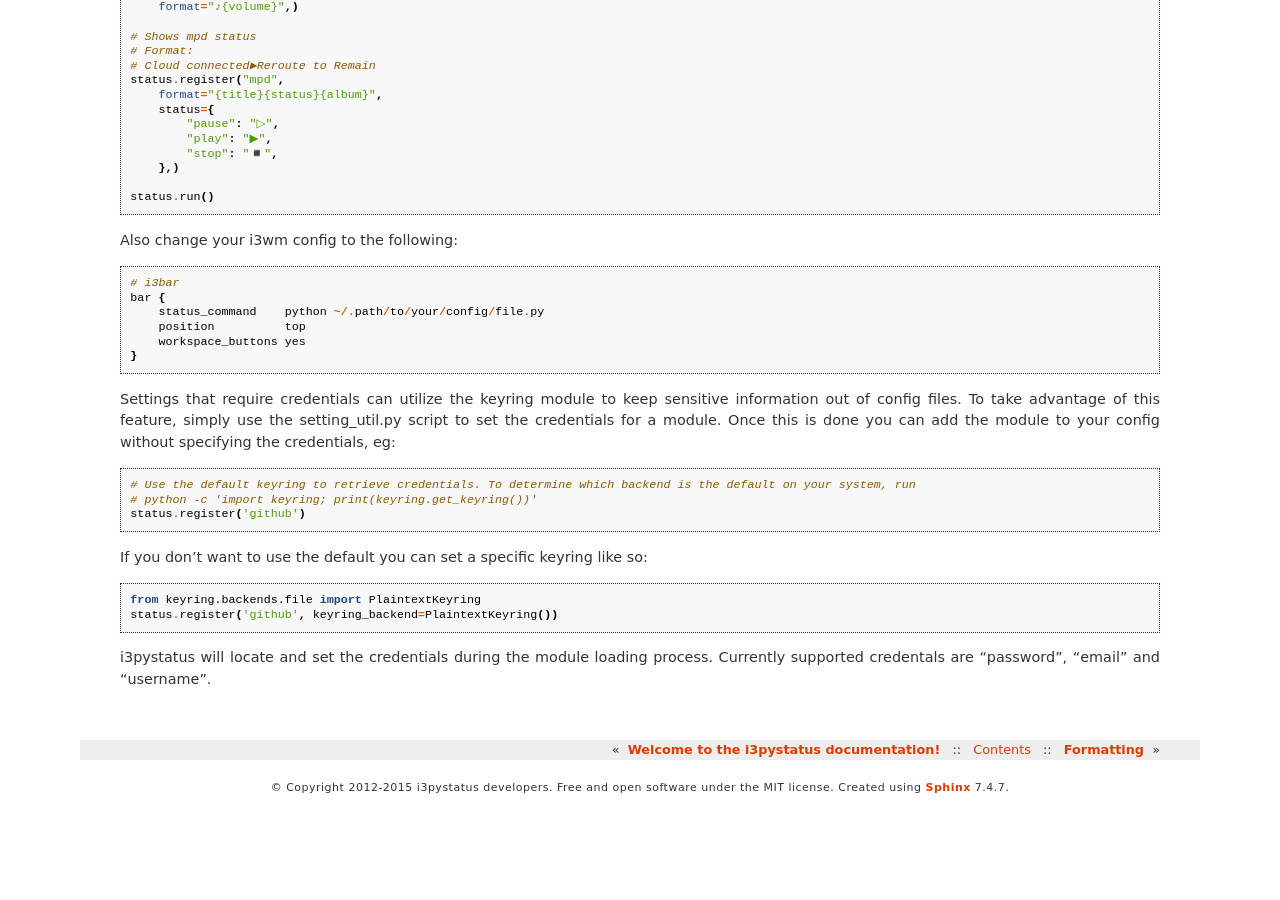
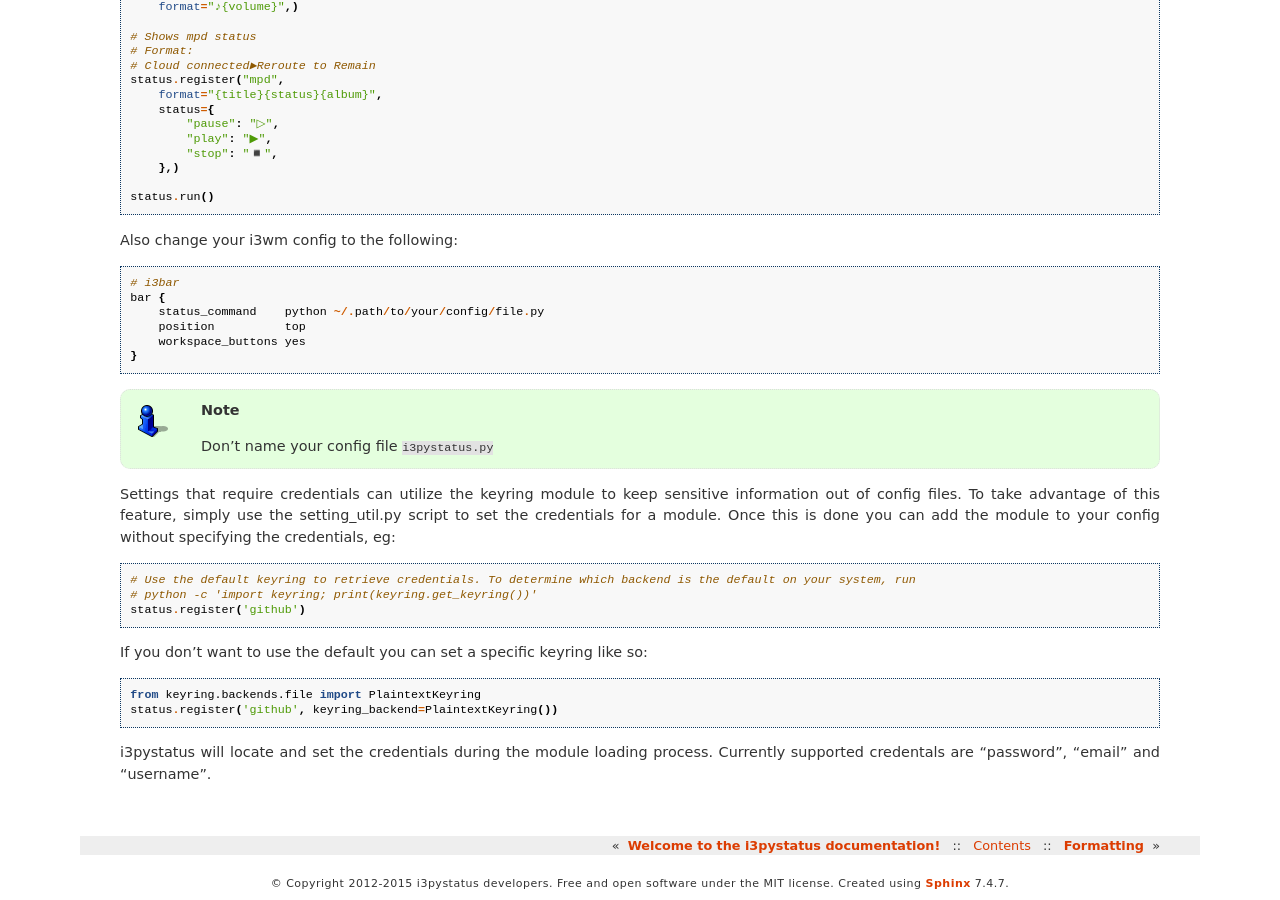
Before and after one commit to enkore/i3pystatus, a Sphinx documentation site: the page built from docs/configuration.rst, in a window 1280 px wide and 900 px high, scrolled down 1504 px. Built offline with Sphinx 7.4.7, drawn with Linux system fonts in a browser that asks for light colours; before the commit the page ends 2309 px from its top, so only the background shows below that.

Commit message:
Update configuration.rst

```diff
--- a/docs/configuration.rst
+++ b/docs/configuration.rst
@@ -120,6 +120,9 @@ Also change your i3wm config to the following:
         workspace_buttons yes
     }
 
+.. note::
+    Don't name your config file ``i3pystatus.py``
+
 Settings that require credentials can utilize the keyring module to keep sensitive information out of config files.
 To take advantage of this feature, simply use the setting_util.py script to set the credentials for a module. Once this
 is done you can add the module to your config without specifying the credentials, eg:
```
